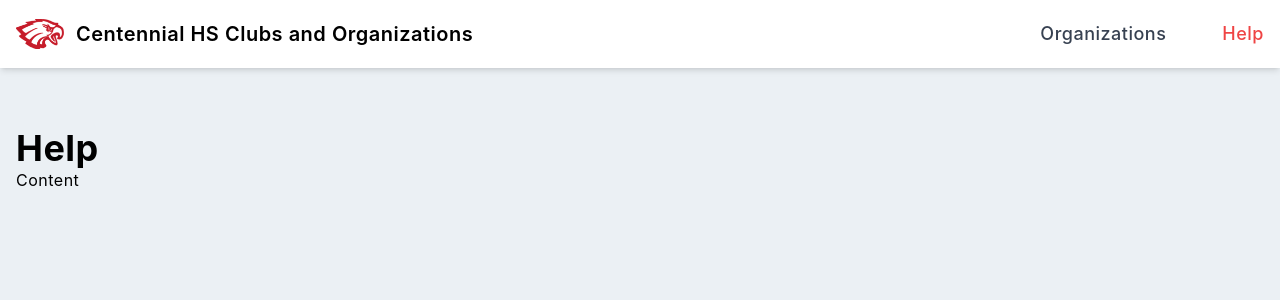
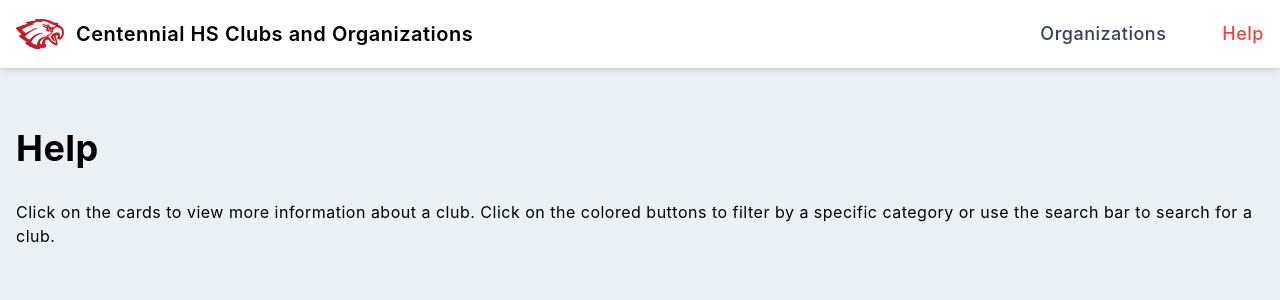
Before and after one commit to jtcheng26/chs-clubs-app, a Next.js app: page /help in a window 1280 px wide. Shown: the top 300 px of the page. Built offline with nearby package versions, Linux system fonts and the light colour scheme; some icons are missing.

Commit message:
Help text and remove empty components

```diff
--- a/pages/help.tsx
+++ b/pages/help.tsx
@@ -4,7 +4,11 @@ import { Pages } from '../constants/pages'
 export default function Help() {
     return (
         <Layout page={Pages.HELP} title="Help">
-            Content
+            <div>
+                Click on the cards to view more information about a club. Click
+                on the colored buttons to filter by a specific category or use
+                the search bar to search for a club.
+            </div>
         </Layout>
     )
 }
```
Also changed, not shown: components/about/spaceholder.ts (deleted).
